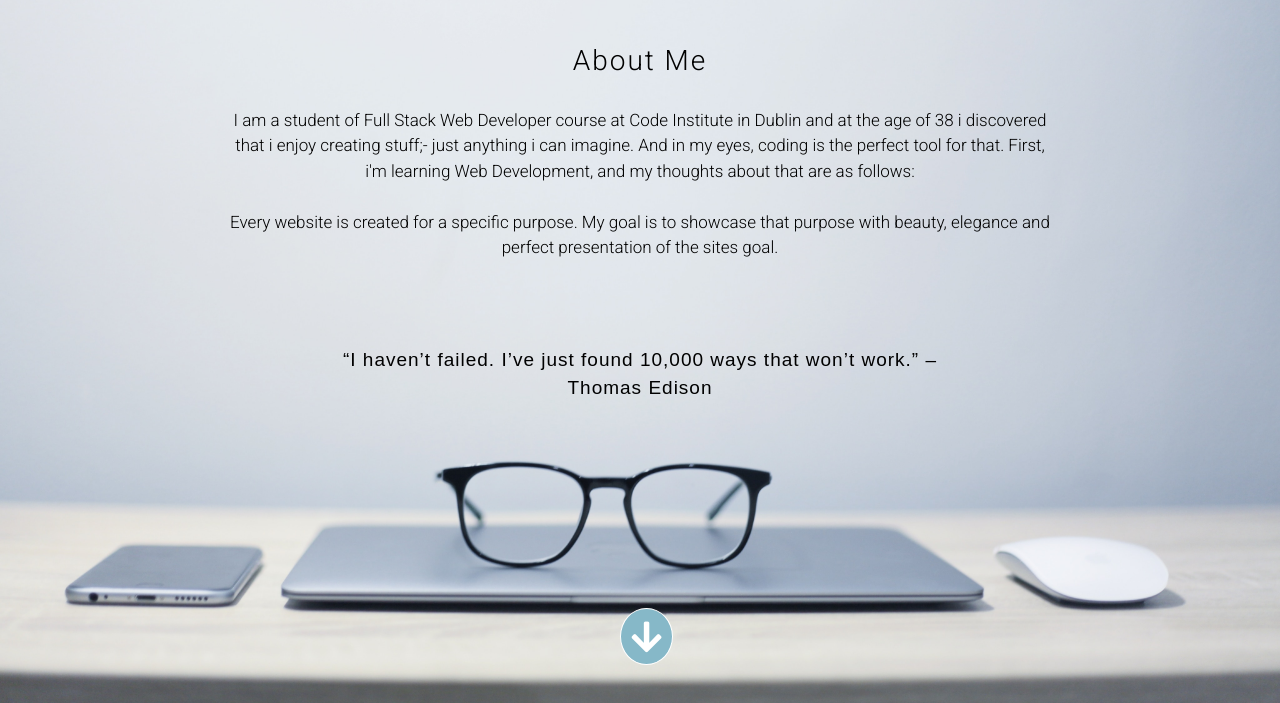
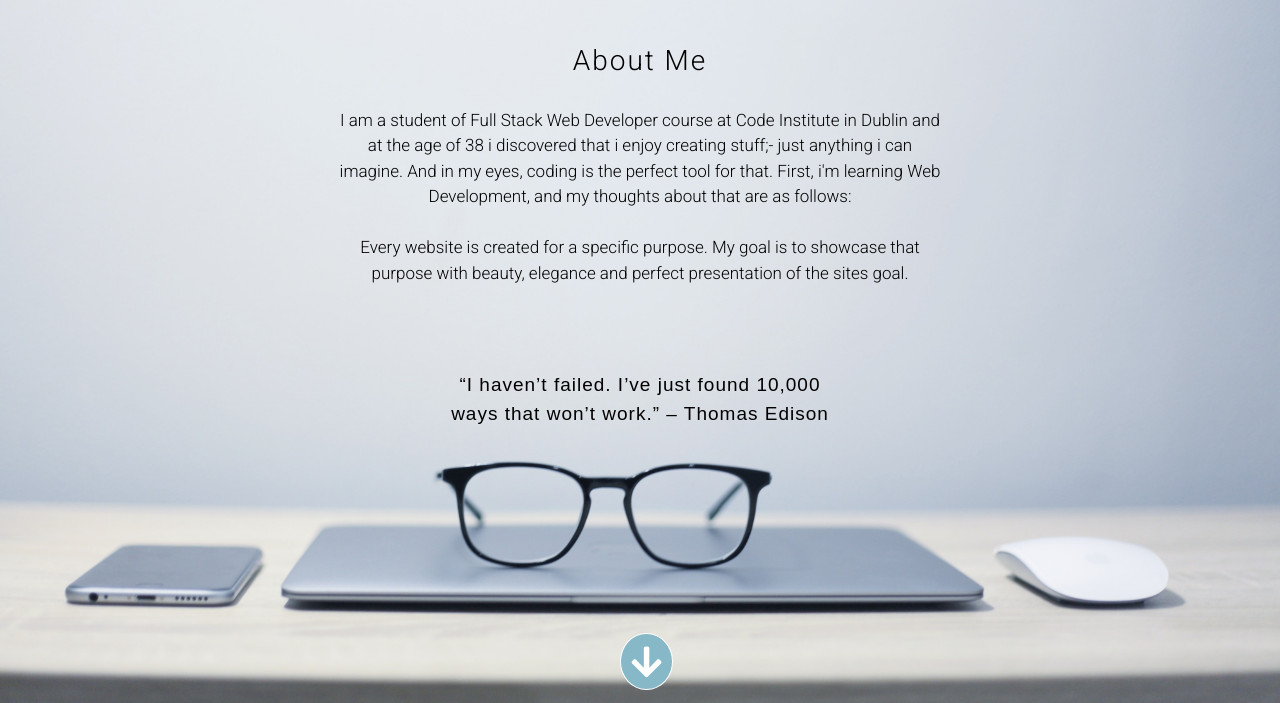
Before and after one commit to Code-Institute-Submissions/Matija0408-Project1, a plain HTML site: page about.html in a window 1280 px wide. Shown: the part 94-797 px from the top of the page. Drawn offline with nearby package versions, Linux system fonts and the light colour scheme; a web font is replaced by a local one.

Commit message:
About text position

```diff
--- a/about.html
+++ b/about.html
@@ -57,7 +57,7 @@
     <!--github linkedin links-->
     <div class="container-fluid">
       <div class="row">
-        <div class="col-sm-12 col-md-8 offset-md-2 p-3">
+        <div class="col-sm-12 col-md-8 offset-md-2 col-xl-6 offset-xl-3 p-3">
           <h3 class="text-center">About Me</h3>
           <p class="about-me-text text-center">
             I am a student of Full Stack Web Developer course at Code
@@ -73,7 +73,7 @@
         </div>
       </div>
       <div class="row">
-        <div class="col-sm-12 col-md-6 offset-md-3">
+        <div class="col-sm-12 col-md-6 offset-md-3 col-xl-4 offset-xl-4">
           <p class="thought text-justify text-center">
             “I haven’t failed. I’ve just found 10,000 ways that won’t work.” –
             Thomas Edison
```
